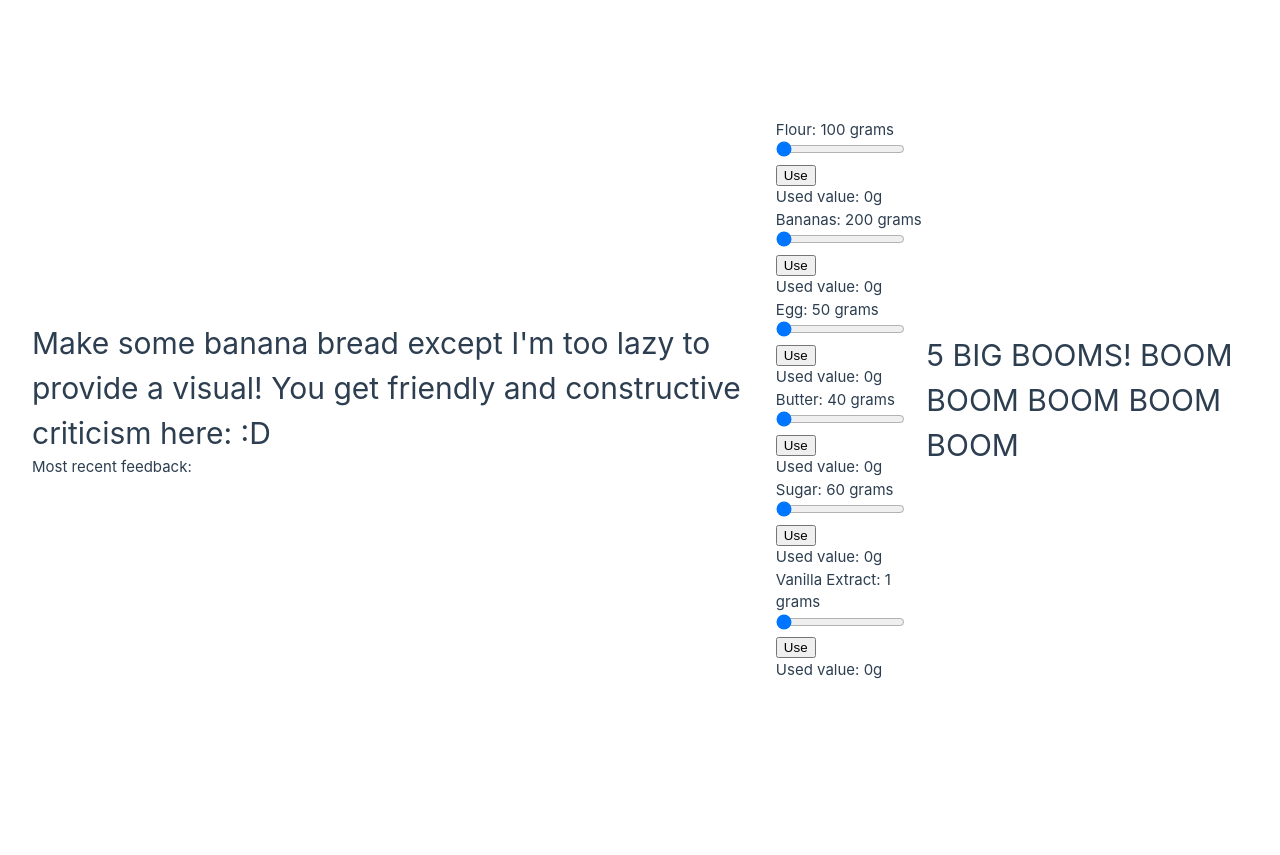
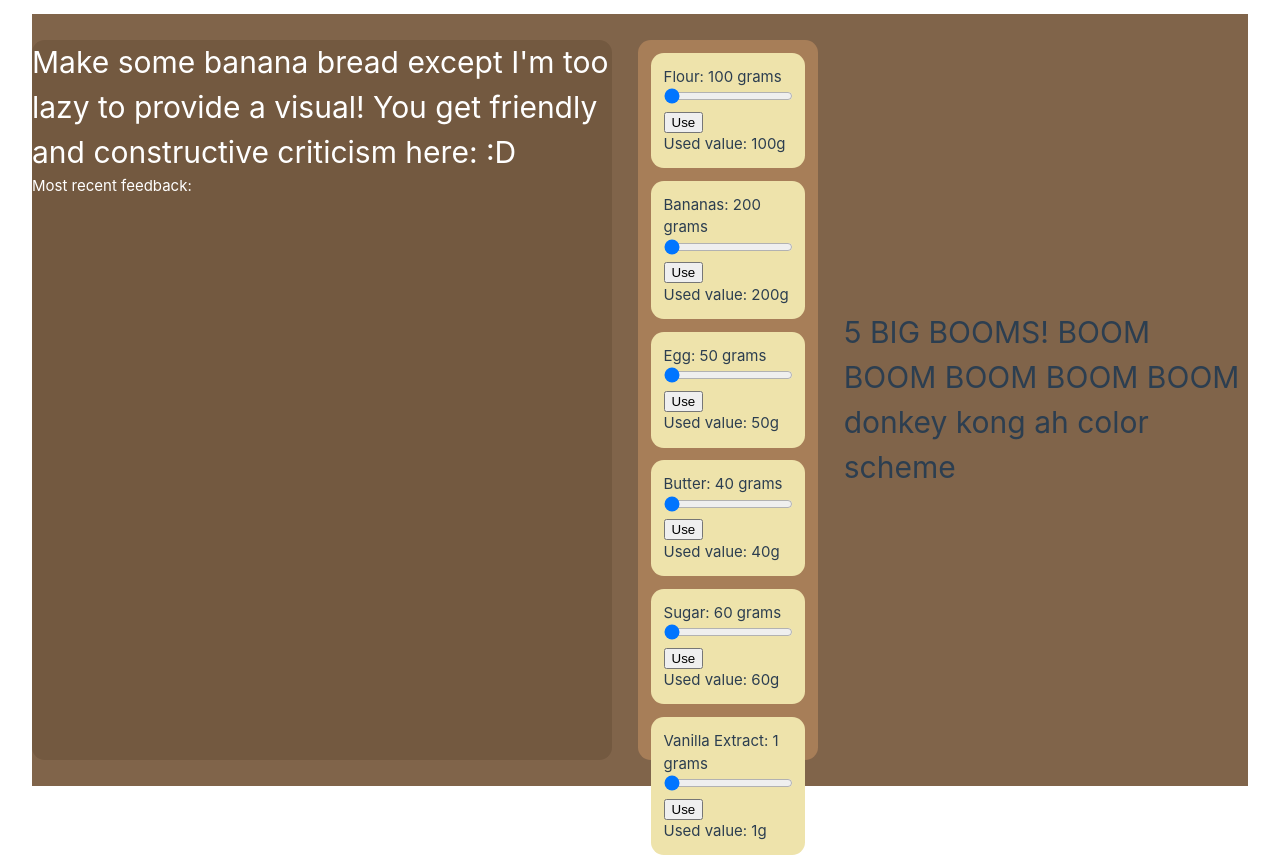
Before and after one commit to staten-island-tech/vue-reactivity-isaach55, a Vue app in the folder vue-reactivity/: page / in a window 1280 px wide. Before the commit the page ends 800 px from the top, so only its background shows below. Built offline with nearby package versions, Linux system fonts and the light colour scheme.

Commit message:
goofy donkey kong color scheme !
message should be emitted to feed back into ingredients before being referenced by feedback box (sibling components don't communicate)

```diff
--- a/vue-reactivity/src/App.vue
+++ b/vue-reactivity/src/App.vue
@@ -1,6 +1,6 @@
 <template>
   <header>
-    <div>
+    <div id="testDiv">
       <h1>
         Make some banana bread except I'm too lazy to provide a visual! You get friendly and
         constructive criticism here: :D
@@ -8,7 +8,7 @@
       <p>Most recent feedback:</p>
     </div>
     <IngredientsArray />
-    <h1>5 BIG BOOMS! BOOM BOOM BOOM BOOM BOOM</h1>
+    <h1>5 BIG BOOMS! BOOM BOOM BOOM BOOM BOOM donkey kong ah color scheme</h1>
   </header>
 </template>
 
@@ -23,13 +23,22 @@ header {
   max-height: 100vh;
   width: 100%;
   box-sizing: border-box;
+  background-color: #80644A;
 }
 
 @media (min-width: 1024px) {
   header {
     display: flex;
-    place-items: center;
+    align-items: center;
     width: 100%;
   }
 }
+
+#testDiv {
+  box-sizing: border-box;
+  border-radius: 1vw;
+  height: 90vh;
+  background-color: #735940;
+  color: white;
+}
 </style>
--- a/vue-reactivity/src/components/icons/FeedbackBox.vue
+++ b/vue-reactivity/src/components/icons/FeedbackBox.vue
@@ -4,13 +4,13 @@
       Make some banana bread except I'm too lazy to provide a visual! You get friendly and
       constructive feedback here: :D
     </h1>
-    <p>Your most recent feedback: {{ feedback }}</p>
+    <p>Your most recent feedback: {{ message }}</p>
   </div>
 </template>
 
 <script setup>
-import { ref, reactive } from 'vue'
-import IngredientsArray from './IngredientsArray.vue'
+import { ref, reactive, defineProps } from 'vue'
+
 </script>
 
 <style lang="scss" scoped></style>
--- a/vue-reactivity/src/components/icons/IngredientsArray.vue
+++ b/vue-reactivity/src/components/icons/IngredientsArray.vue
@@ -1,5 +1,5 @@
 <template>
-  <div>
+  <div id="sliderContainer">
     <SliderComponent
       v-for="ingredient in ingredients"
       :key="ingredient.name"
@@ -71,6 +71,7 @@ const ingredients = reactive([
     moistureMultiplier: 2,
     sweetMultiplier: 0,
     oil: 0,
+    excessive: 12,
     message: 'this is not a normal amount of vanilla.',
   },
 ])
@@ -102,4 +103,13 @@ sliders, interactive feedback?
 */
 </script>
 
-<style lang="scss" scoped></style>
+<style scoped>
+  #sliderContainer {
+    box-sizing: border-box;
+    background-color: #A77E58;
+    padding: 0 1vw;
+    border-radius: 1vw;
+    margin: 2vw;
+    height: 90vh;
+  }
+</style>
--- a/vue-reactivity/src/components/icons/SliderComponent.vue
+++ b/vue-reactivity/src/components/icons/SliderComponent.vue
@@ -1,5 +1,5 @@
 <template>
-  <div>
+  <div class="slider">
     <label> {{ ingredient.name }}: {{ itemAmount }} grams</label>
     <input type="range" :min="ingredient.min" :max="ingredient.max" v-model="itemAmount" step="1" />
     <button @click="takeSliderValue">Use</button>
@@ -11,15 +11,27 @@
 import { defineProps, ref } from 'vue'
 
 const props = defineProps({ ingredient: Object })
-let itemAmount = ref(props.ingredient.min)
+const itemAmount = ref(props.ingredient.min)
+const message = ref("")
 if (props.ingredient.amount) {
   itemAmount.value = ref(props.ingredient.amount)
 }
-const usedValue = ref(0)
+const usedValue = ref(props.ingredient.min)
 function takeSliderValue() {
   usedValue.value = itemAmount.value
-  //if usedValue.value > ref(props.ingredient.excessive)
+  if (usedValue.value > props.ingredient.excessive) {
+    message.value = props.ingredient.message
+    console.log(message)
+  }
 }
 </script>
 
-<style lang="scss" scoped></style>
+<style scoped>
+.slider {
+  background-color: #EEE3AB;
+  box-sizing: border-box;
+  padding: 1vw;
+  margin: 1vw 0;
+  border-radius: 1vw;
+}
+</style>
```
